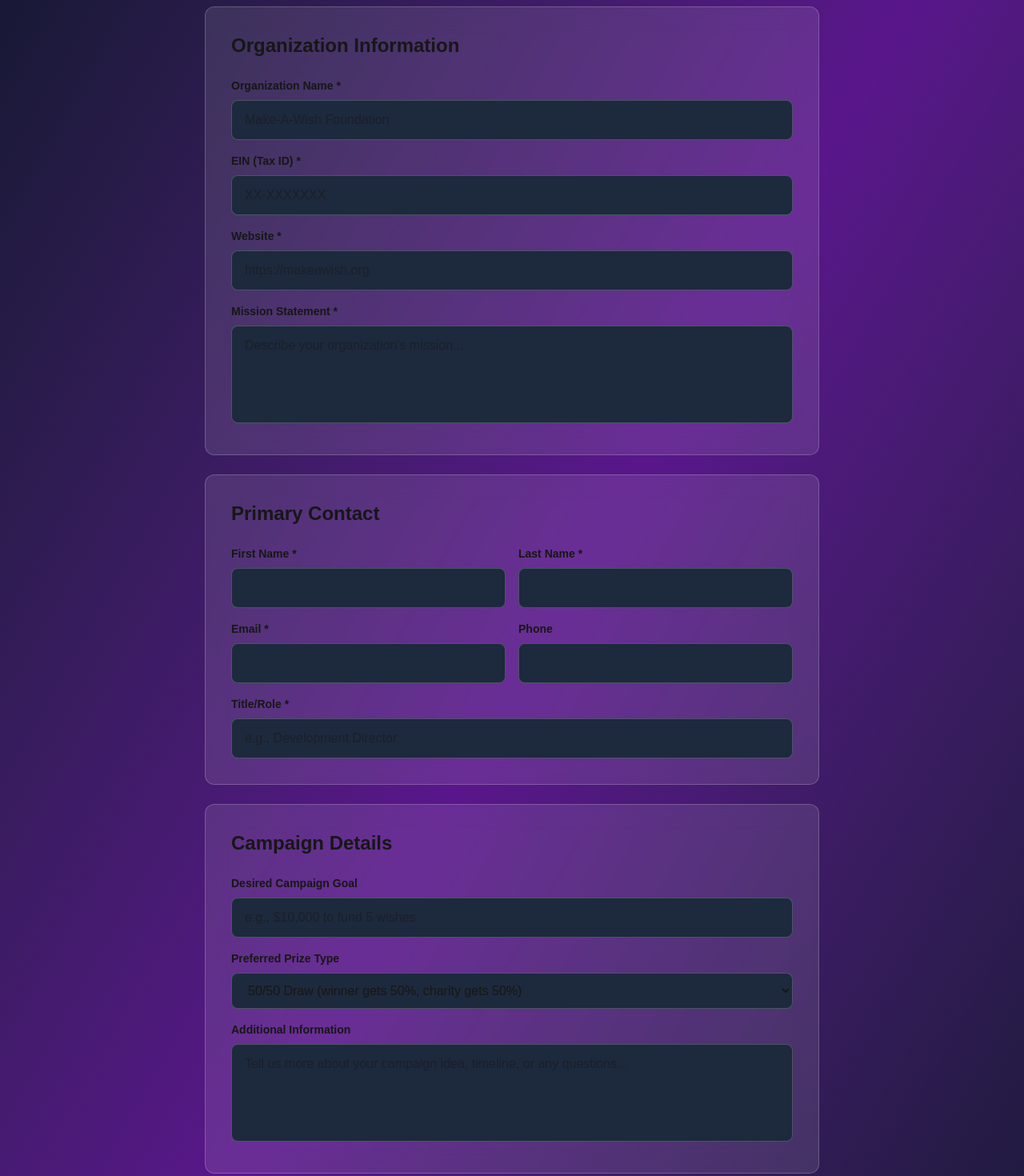
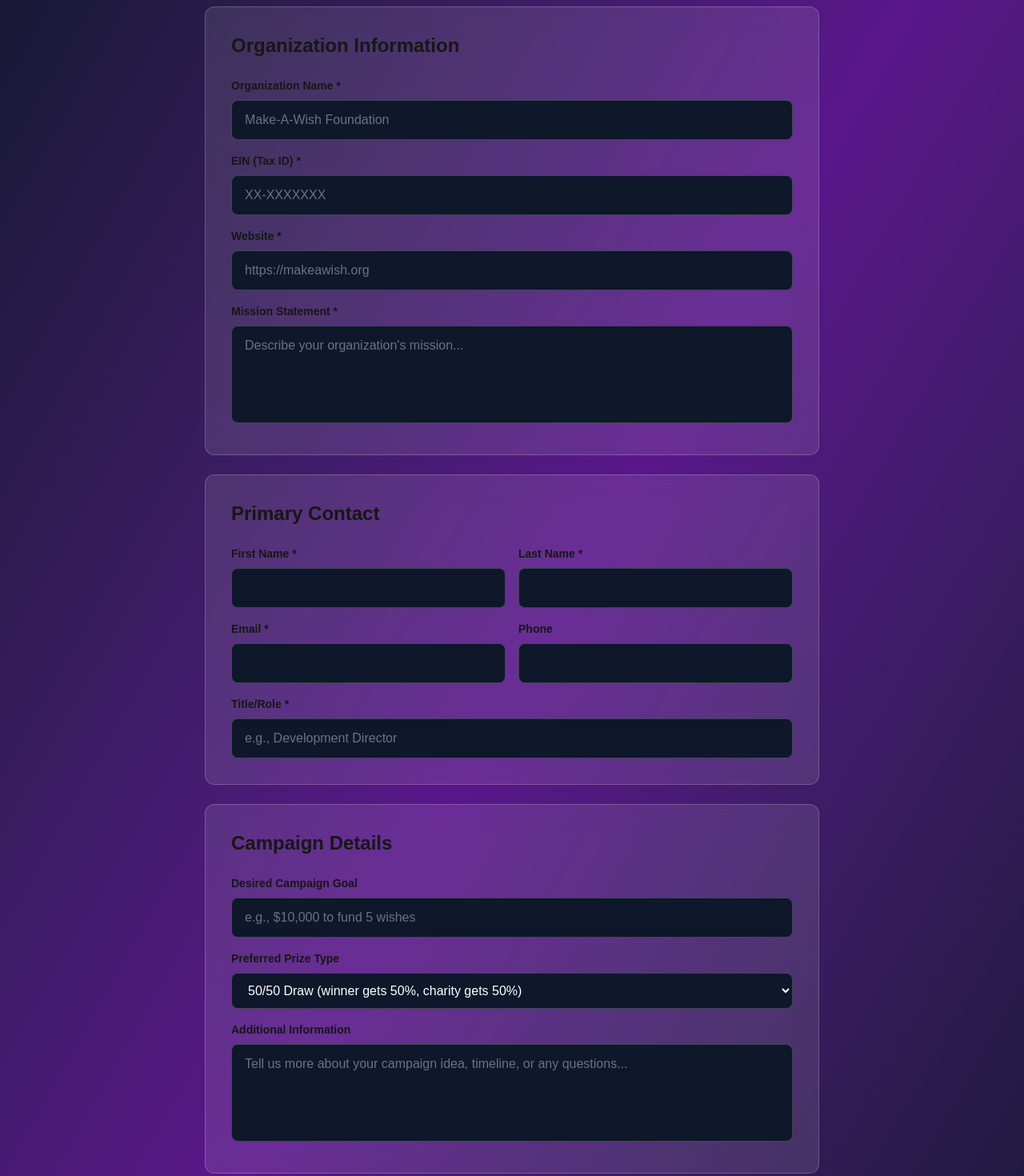
Before and after one commit to QNTMDNA/fortuna-platform, a Next.js app: page /charities/partner in a window 1280 px wide. Shown: the part 260-1730 px from the top of the page at 80% size. Built offline with nearby package versions, Linux system fonts and the light colour scheme; no server answers; what @rainbow-me/rainbowkit, wagmi would draw is missing.

Commit message:
Fix form input text contrast - add white text and visible placeholders

```diff
--- a/app/charities/contact/page.tsx
+++ b/app/charities/contact/page.tsx
@@ -61,7 +61,7 @@
                 <input
                   type="text"
                   required
-                  className="w-full px-4 py-3 bg-slate-800 border border-white/20 rounded-lg focus:border-purple-500 focus:outline-none"
+                  className="w-full px-4 py-3 bg-slate-900 text-white placeholder:text-gray-500 border border-white/20 rounded-lg focus:border-purple-500 focus:outline-none"
                   placeholder="John Doe"
                 />
               </div>
@@ -73,7 +73,7 @@
                 <input
                   type="email"
                   required
-                  className="w-full px-4 py-3 bg-slate-800 border border-white/20 rounded-lg focus:border-purple-500 focus:outline-none"
+                  className="w-full px-4 py-3 bg-slate-900 text-white placeholder:text-gray-500 border border-white/20 rounded-lg focus:border-purple-500 focus:outline-none"
                   placeholder="john@charity.org"
                 />
               </div>
@@ -84,7 +84,7 @@
                 </label>
                 <input
                   type="text"
-                  className="w-full px-4 py-3 bg-slate-800 border border-white/20 rounded-lg focus:border-purple-500 focus:outline-none"
+                  className="w-full px-4 py-3 bg-slate-900 text-white placeholder:text-gray-500 border border-white/20 rounded-lg focus:border-purple-500 focus:outline-none"
                   placeholder="Make-A-Wish Foundation"
                 />
               </div>
@@ -95,7 +95,7 @@
                 </label>
                 <select
                   required
-                  className="w-full px-4 py-3 bg-slate-800 border border-white/20 rounded-lg focus:border-purple-500 focus:outline-none"
+                  className="w-full px-4 py-3 bg-slate-900 text-white placeholder:text-gray-500 border border-white/20 rounded-lg focus:border-purple-500 focus:outline-none"
                 >
                   <option value="">Select a subject...</option>
                   <option value="partnership">Partnership Inquiry</option>
@@ -113,7 +113,7 @@
                 <textarea
                   required
                   rows={6}
-                  className="w-full px-4 py-3 bg-slate-800 border border-white/20 rounded-lg focus:border-purple-500 focus:outline-none resize-none"
+                  className="w-full px-4 py-3 bg-slate-900 text-white placeholder:text-gray-500 border border-white/20 rounded-lg focus:border-purple-500 focus:outline-none resize-none"
                   placeholder="Tell us how we can help..."
                 />
               </div>
--- a/app/charities/partner/page.tsx
+++ b/app/charities/partner/page.tsx
@@ -62,7 +62,7 @@
                 <input
                   type="text"
                   required
-                  className="w-full px-4 py-3 bg-slate-800 border border-white/20 rounded-lg focus:border-purple-500 focus:outline-none"
+                  className="w-full px-4 py-3 bg-slate-900 text-white placeholder:text-gray-500 border border-white/20 rounded-lg focus:border-purple-500 focus:outline-none"
                   placeholder="Make-A-Wish Foundation"
                 />
               </div>
@@ -74,7 +74,7 @@
                 <input
                   type="text"
                   required
-                  className="w-full px-4 py-3 bg-slate-800 border border-white/20 rounded-lg focus:border-purple-500 focus:outline-none"
+                  className="w-full px-4 py-3 bg-slate-900 text-white placeholder:text-gray-500 border border-white/20 rounded-lg focus:border-purple-500 focus:outline-none"
                   placeholder="XX-XXXXXXX"
                 />
               </div>
@@ -86,7 +86,7 @@
                 <input
                   type="url"
                   required
-                  className="w-full px-4 py-3 bg-slate-800 border border-white/20 rounded-lg focus:border-purple-500 focus:outline-none"
+                  className="w-full px-4 py-3 bg-slate-900 text-white placeholder:text-gray-500 border border-white/20 rounded-lg focus:border-purple-500 focus:outline-none"
                   placeholder="https://makeawish.org"
                 />
               </div>
@@ -98,7 +98,7 @@
                 <textarea
                   required
                   rows={4}
-                  className="w-full px-4 py-3 bg-slate-800 border border-white/20 rounded-lg focus:border-purple-500 focus:outline-none resize-none"
+                  className="w-full px-4 py-3 bg-slate-900 text-white placeholder:text-gray-500 border border-white/20 rounded-lg focus:border-purple-500 focus:outline-none resize-none"
                   placeholder="Describe your organization's mission..."
                 />
               </div>
@@ -117,7 +117,7 @@
                 <input
                   type="text"
                   required
-                  className="w-full px-4 py-3 bg-slate-800 border border-white/20 rounded-lg focus:border-purple-500 focus:outline-none"
+                  className="w-full px-4 py-3 bg-slate-900 text-white placeholder:text-gray-500 border border-white/20 rounded-lg focus:border-purple-500 focus:outline-none"
                 />
               </div>
 
@@ -128,7 +128,7 @@
                 <input
                   type="text"
                   required
-                  className="w-full px-4 py-3 bg-slate-800 border border-white/20 rounded-lg focus:border-purple-500 focus:outline-none"
+                  className="w-full px-4 py-3 bg-slate-900 text-white placeholder:text-gray-500 border border-white/20 rounded-lg focus:border-purple-500 focus:outline-none"
                 />
               </div>
 
@@ -139,7 +139,7 @@
                 <input
                   type="email"
                   required
-                  className="w-full px-4 py-3 bg-slate-800 border border-white/20 rounded-lg focus:border-purple-500 focus:outline-none"
+                  className="w-full px-4 py-3 bg-slate-900 text-white placeholder:text-gray-500 border border-white/20 rounded-lg focus:border-purple-500 focus:outline-none"
                 />
               </div>
 
@@ -149,7 +149,7 @@
                 </label>
                 <input
                   type="tel"
-                  className="w-full px-4 py-3 bg-slate-800 border border-white/20 rounded-lg focus:border-purple-500 focus:outline-none"
+                  className="w-full px-4 py-3 bg-slate-900 text-white placeholder:text-gray-500 border border-white/20 rounded-lg focus:border-purple-500 focus:outline-none"
                 />
               </div>
 
@@ -160,7 +160,7 @@
                 <input
                   type="text"
                   required
-                  className="w-full px-4 py-3 bg-slate-800 border border-white/20 rounded-lg focus:border-purple-500 focus:outline-none"
+                  className="w-full px-4 py-3 bg-slate-900 text-white placeholder:text-gray-500 border border-white/20 rounded-lg focus:border-purple-500 focus:outline-none"
                   placeholder="e.g., Development Director"
                 />
               </div>
@@ -178,7 +178,7 @@
                 </label>
                 <input
                   type="text"
-                  className="w-full px-4 py-3 bg-slate-800 border border-white/20 rounded-lg focus:border-purple-500 focus:outline-none"
+                  className="w-full px-4 py-3 bg-slate-900 text-white placeholder:text-gray-500 border border-white/20 rounded-lg focus:border-purple-500 focus:outline-none"
                   placeholder="e.g., $10,000 to fund 5 wishes"
                 />
               </div>
@@ -187,7 +187,7 @@
                 <label className="block text-sm font-semibold mb-2">
                   Preferred Prize Type
                 </label>
-                <select className="w-full px-4 py-3 bg-slate-800 border border-white/20 rounded-lg focus:border-purple-500 focus:outline-none">
+                <select className="w-full px-4 py-3 bg-slate-900 text-white placeholder:text-gray-500 border border-white/20 rounded-lg focus:border-purple-500 focus:outline-none">
                   <option>50/50 Draw (winner gets 50%, charity gets 50%)</option>
                   <option>Fixed Prize (e.g., $5,000 to winner, rest to charity)</option>
                   <option>Donated Prize (partner provides prize, all funds to charity)</option>
@@ -200,7 +200,7 @@
                 </label>
                 <textarea
                   rows={4}
-                  className="w-full px-4 py-3 bg-slate-800 border border-white/20 rounded-lg focus:border-purple-500 focus:outline-none resize-none"
+                  className="w-full px-4 py-3 bg-slate-900 text-white placeholder:text-gray-500 border border-white/20 rounded-lg focus:border-purple-500 focus:outline-none resize-none"
                   placeholder="Tell us more about your campaign idea, timeline, or any questions..."
                 />
               </div>
--- a/app/charities/requirements/page.tsx
+++ b/app/charities/requirements/page.tsx
@@ -34,7 +34,7 @@
                   <p className="text-gray-300 mb-4">
                     Your organization must be registered as a 501(c)(3) nonprofit in the United States, or equivalent in other countries (we support international charities on a case-by-case basis).
                   </p>
-                  <div className="p-4 bg-slate-800/50 rounded-lg">
+                  <div className="p-4 bg-slate-900/50 rounded-lg">
                     <p className="text-sm text-slate-300 mb-2"><strong>What we'll ask for:</strong></p>
                     <ul className="text-sm text-gray-300 space-y-1">
                       <li>• EIN (Employer Identification Number)</li>
@@ -80,13 +80,13 @@
                     You need a crypto wallet to receive donations. Don't have one? No problem—we'll help you set it up in 15 minutes.
                   </p>
                   <div className="grid md:grid-cols-2 gap-4">
-                    <div className="p-4 bg-slate-800/50 rounded-lg">
+                    <div className="p-4 bg-slate-900/50 rounded-lg">
                       <p className="font-bold text-sm mb-2">Option 1: MetaMask</p>
                       <p className="text-sm text-gray-300">
                         Browser extension wallet. Easy to use, widely trusted.
                       </p>
                     </div>
-                    <div className="p-4 bg-slate-800/50 rounded-lg">
+                    <div className="p-4 bg-slate-900/50 rounded-lg">
                       <p className="font-bold text-sm mb-2">Option 2: Coinbase Wallet</p>
                       <p className="text-sm text-gray-300">
                         Mobile wallet with fiat conversion built-in.
@@ -183,7 +183,7 @@
                   <p className="text-gray-300 mb-4">
                     Commitment to promote your campaign through your channels.
                   </p>
-                  <div className="p-4 bg-slate-800/50 rounded-lg">
+                  <div className="p-4 bg-slate-900/50 rounded-lg">
                     <p className="text-sm text-slate-300 mb-2"><strong>We ask that you:</strong></p>
                     <ul className="text-sm text-gray-300 space-y-2">
                       <li>• Email your donor list (at least 2 times during campaign)</li>
```
Also changed, not shown: app/charities/page.tsx (+11 -11 lines).
